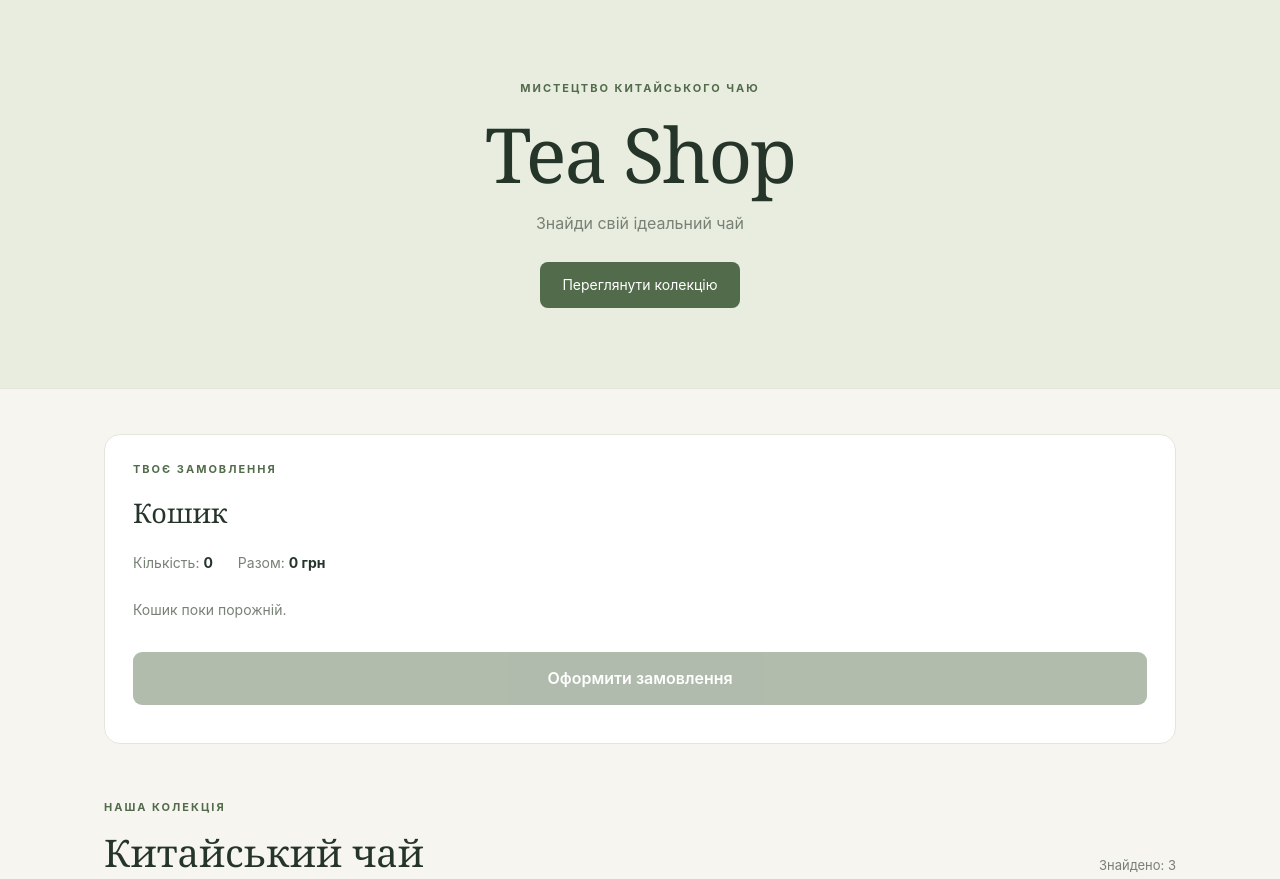
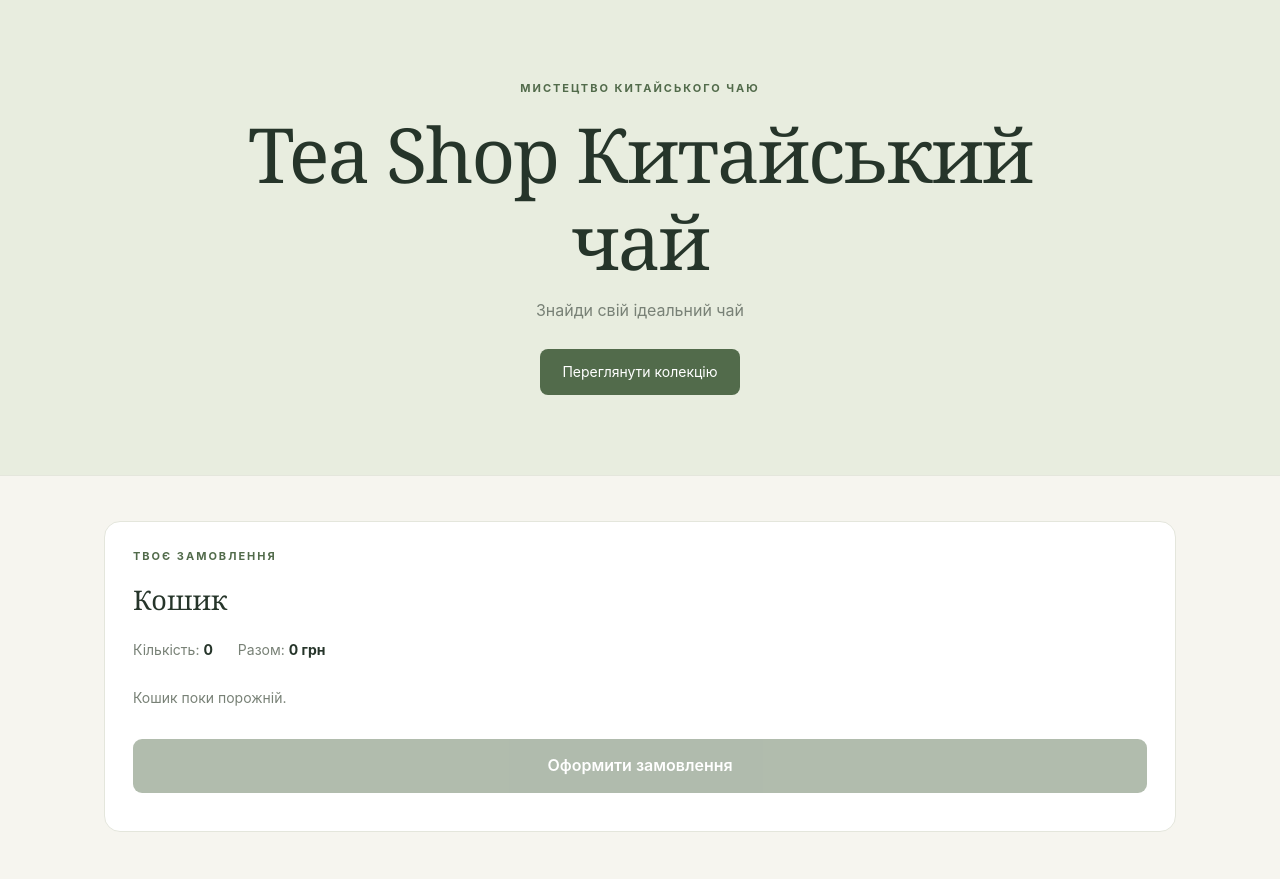
Before and after one commit to olexandrradchuk-byte/modules-practice, a website: page index.html in a window 1280 px wide. Shown: the top 879 px of the page. Drawn offline with Linux system fonts and the light colour scheme.

Commit message:
Update page title

```diff
--- a/index.html
+++ b/index.html
@@ -12,7 +12,7 @@
     <header class="hero">
         <div class="hero-content">
             <p class="eyebrow">МИСТЕЦТВО КИТАЙСЬКОГО ЧАЮ</p>
-            <h1>Tea Shop</h1>
+            <h1>Tea Shop Китайський чай</h1>
             <p class="subtitle">Знайди свій ідеальний чай</p>
             <a href="#catalog" class="hero-button">Переглянути колекцію</a>
         </div>
```
